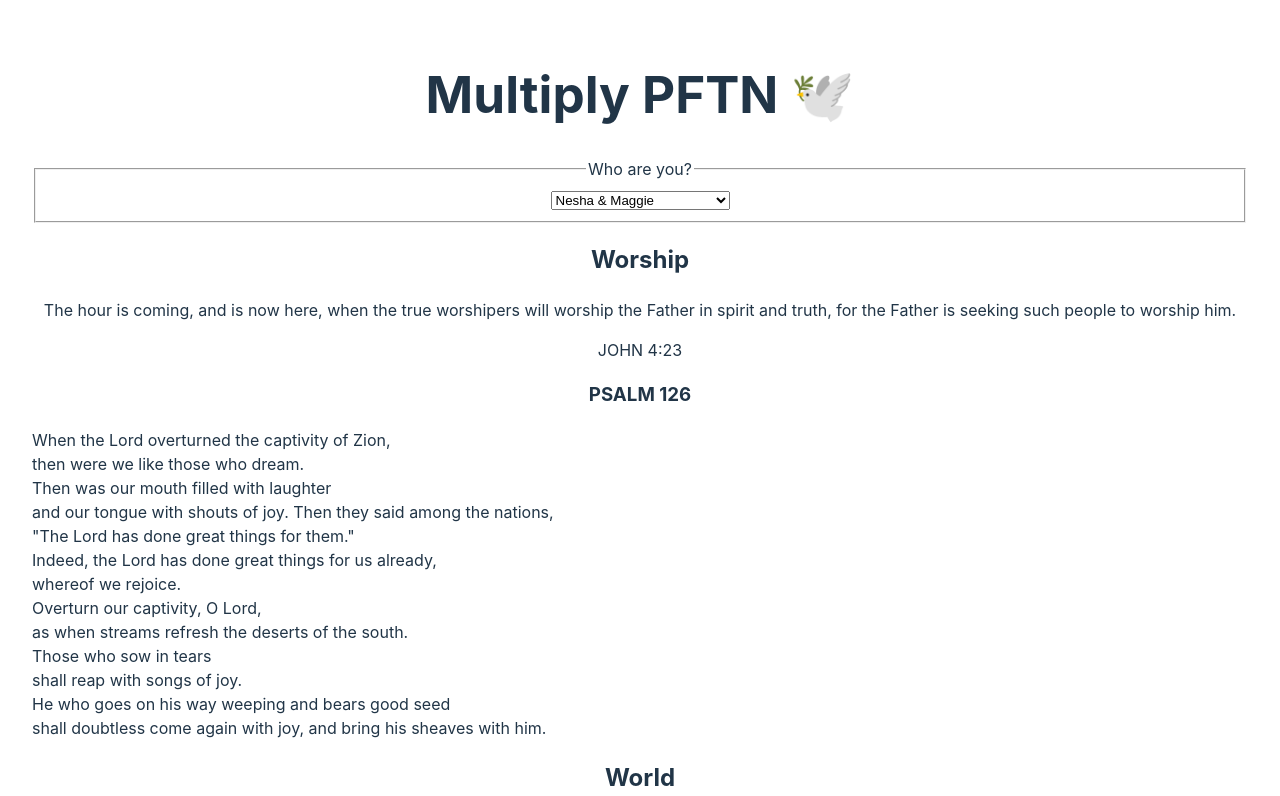
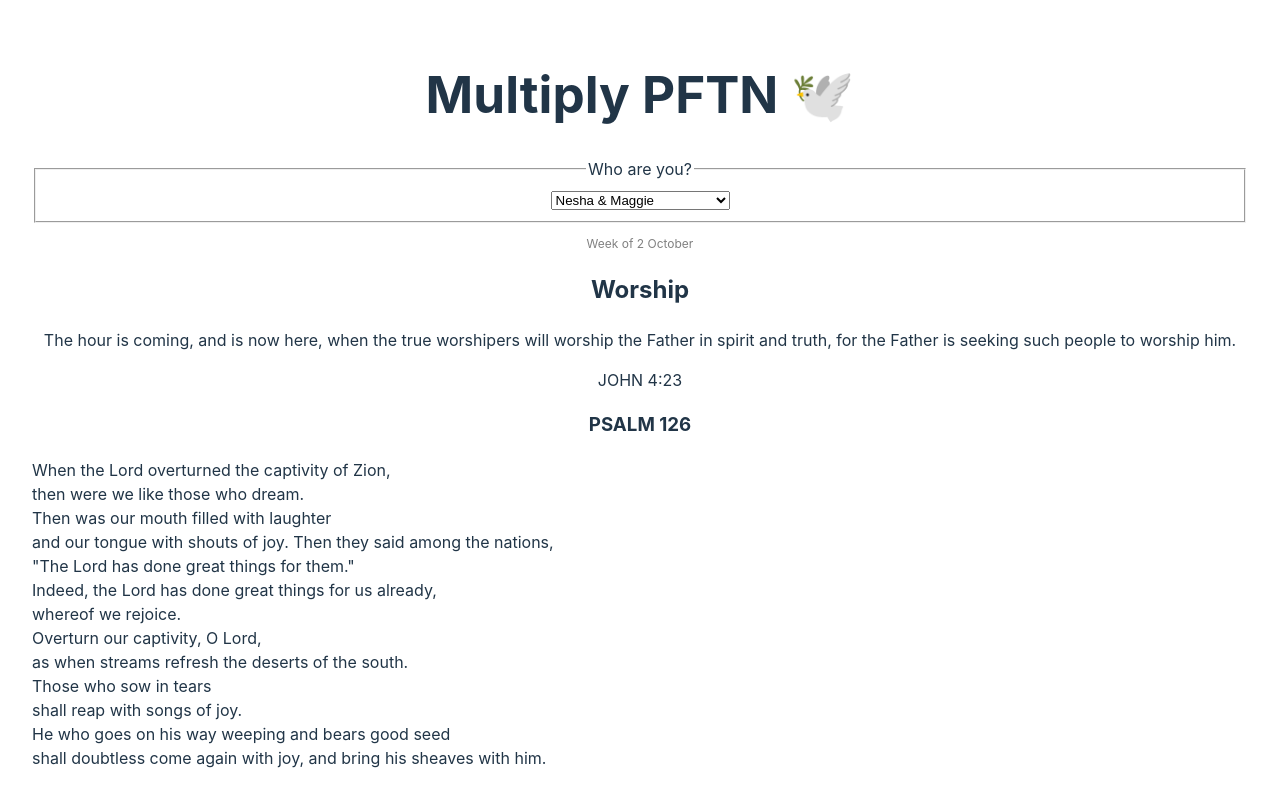
Before and after one commit to rollinsbaird/pftn-webpage, a React (Vite) app: page / in a window 1280 px wide. Shown: the top 796 px of the page. Built offline with nearby package versions, Linux system fonts and the light colour scheme.

Commit message:
added week label

```diff
--- a/src/App.jsx
+++ b/src/App.jsx
@@ -7,6 +7,7 @@ import PGSection from "./components/PGSection/PGSection";
 import DisplayVerse from "./components/DisplayVerse/DisplayVerse";
 import FriendsMenu from "./components/FriendsMenu/FriendsMenu";
 import { useCookies } from "react-cookie";
+import ShowWeek from "./components/ShowWeek/ShowWeek";
 
 const PairOptions = [
   { value: 1, label: "Nesha & Maggie" },
@@ -347,16 +348,8 @@ function App() {
     setCookie("pair", pair);
   }, [pair, setCookie]);
 
-  // function handleCookie() {
-  //   if (typeof myVar === "undefined") {
-  //     return cookies.pair;
-  //   } else {
-  //     return "1";
-  //   }
-  // }
-
   return (
-    <>
+    <div className="content-wrapper">
       <h1>Multiply PFTN 🕊️</h1>
       <div>
         <DropdownMenu
@@ -364,7 +357,7 @@ function App() {
           setSelectedOption={setPair}
           Options={PairOptions}
         />
-
+        <ShowWeek week={week} weekOptions={WeekOptions} />
       </div>
       <div>
         <h2>Worship</h2>
@@ -492,7 +485,7 @@ function App() {
         <DisplayVerse isOpening={false} />
       </div>
       <p className="read-the-docs">Made by Rollins with 💙</p>
-    </>
+    </div>
   );
 }
 
--- /dev/null
+++ b/src/components/ShowWeek/ShowWeek.jsx
@@ -0,0 +1,14 @@
+import PropTypes from 'prop-types';
+
+function ShowWeek({week, weekOptions}) {
+  return <p style={{ fontSize: 12, color: "gray" }}>
+    Week of {weekOptions[week].label}
+  </p>;
+}
+
+ShowWeek.propTypes = {
+  week: PropTypes.number,
+  weekOptions: PropTypes.any,
+};
+
+export default ShowWeek;
--- /dev/null
+++ b/src/components/ShowWeek/index.js
@@ -0,0 +1,2 @@
+export * from './ShowWeek';
+export { default } from './ShowWeek';
```
